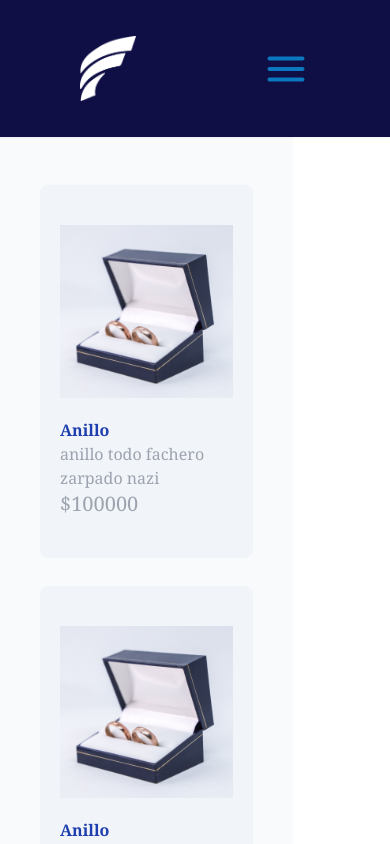
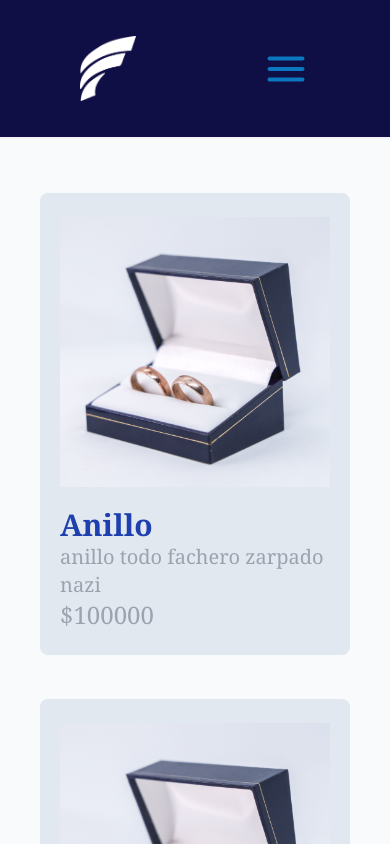
Before and after one commit to NachoXS15/fontenezJoyas, a React (Vite) app: page /productos in a window 390 px wide. Shown: the top 844 px of the page. Built offline with nearby package versions, Linux system fonts and the light colour scheme; a web font is replaced by a local one.

Commit message:
fixed responsive footer

```diff
--- a/src/components/Card.tsx
+++ b/src/components/Card.tsx
@@ -2,12 +2,12 @@ import img from '../assets/anillo.jpg'
 
 export default function Card() {
     return (
-        <div className="w-fit bg-slate-100 rounded-lg flex px-5 py-10 flex-col items-start justify-between gap-5 hover:scale-105 hover:shadow-sm hover:cursor-pointer transition">
-            <img src={img} className='w-60' alt="" />
+        <div className="w-full md:w-full lg:w-fit bg-slate-200 rounded-lg flex my-2 px-5 py-6 md:px-5 md:py-10 flex-col items-start justify-between gap-5 hover:scale-105 hover:shadow-sm hover:cursor-pointer transition">
+            <img src={img} className='w-fit md:w-60' alt="" />
             <div className="flex flex-col">
-                <h2 className="md:text-xl lg:text-2xl font-bold text-blue-800">Anillo</h2>
-                <h4 className="text-md text-gray-400">anillo todo fachero zarpado nazi</h4>
-                <h3 className="text-xl text-gray-400">$100000</h3>
+                <h2 className="text-3xl md:text-xl lg:text-2xl font-bold text-blue-800">Anillo</h2>
+                <h4 className="text-xl text-gray-400">anillo todo fachero zarpado nazi</h4>
+                <h3 className="text-2xl text-gray-400">$100000</h3>
             </div>
         </div>
     )
--- a/src/components/Footer.tsx
+++ b/src/components/Footer.tsx
@@ -8,10 +8,10 @@ export default function Footer() {
                     <div className="w-full mt-10 md:hidden flex justify-center md:justify-center">
                         <img src={logo} alt="Logo" className="w-20 md:w-24" />
                     </div>
-                    <hr className='w-4/5 border m-auto my-5 bg-white text-white text-center md:hidden' />
+                    <hr className='w-4/5 border m-auto my-8 md:5 bg-white text-white text-center md:hidden' />
                     <div className='w-full md:flex flex-col text-white md:border-r-2 md:border-white'>
-                        <h2 className='text-3xl mb-3'>Contacto</h2>
-                        <nav className='flex flex-col gap-2 md:gap-4'>
+                        <h2 className='text-3xl mb-5'>Contacto</h2>
+                        <nav className='flex flex-col gap-3 md:gap-4'>
                             <div className="flex gap-2">
                                 <Instagram />
                                 <span>@fontenezjoyas_</span>
@@ -29,10 +29,10 @@ export default function Footer() {
                     <div className="w-full h-fit mt-10 md:m-0 hidden md:flex justify-center md:justify-center md:border-r-2 md:border-white">
                         <img src={logo} alt="Logo" className="w-20 md:w-36" />
                     </div>
-                    <hr className='w-4/5 border m-auto my-5 bg-white text-white text-center md:hidden' />
+                    <hr className='w-4/5 border m-auto my-8 md:my-5 bg-white text-white text-center md:hidden' />
                     <div className='w-full flex flex-col  text-white'>
                         <h2 className='text-3xl'>Ubicación</h2>
-                        <p>Encuentranos aquí</p>
+                        <p className="mb-2">Encuentranos aquí</p>
                         <iframe src="https://www.google.com/maps/embed?pb=!1m14!1m8!1m3!1d13902.210108594923!2d-66.8570293!3d-29.4126436!3m2!1i1024!2i768!4f13.1!3m3!1m2!1s0x9427dbb53a260ab3%3A0xb743138d64cb7601!2sTRAVEL%20GIT!5e0!3m2!1ses-419!2sar!4v1722864554641!5m2!1ses-419!2sar" style={{ border: 0 }} className="" allowFullScreen loading="lazy"></iframe>
                     </div>
                 </div>
--- a/src/pages/Products.tsx
+++ b/src/pages/Products.tsx
@@ -5,10 +5,10 @@ import Layout from "../components/Layout";
 export default function Products() {
   return (
     <Layout>
-        <main className="max-w-full flex font-serif">
+        <main className="max-w-full flex justify-center md:justify-start font-serif">
             <Categories />
-            <section className="w-9/12 flex items-start justify-center bg-slate-50 px-10 py-12">
-                <div className="flex flex-wrap items-start justify-center gap-7">
+            <section className="w-full md:w-9/12 flex items-start justify-center bg-slate-50 px-10 py-12">
+                <div className="w-full flex flex-wrap items-start justify-center gap-7">
                     <Card />
                     <Card />
                     <Card />
```
